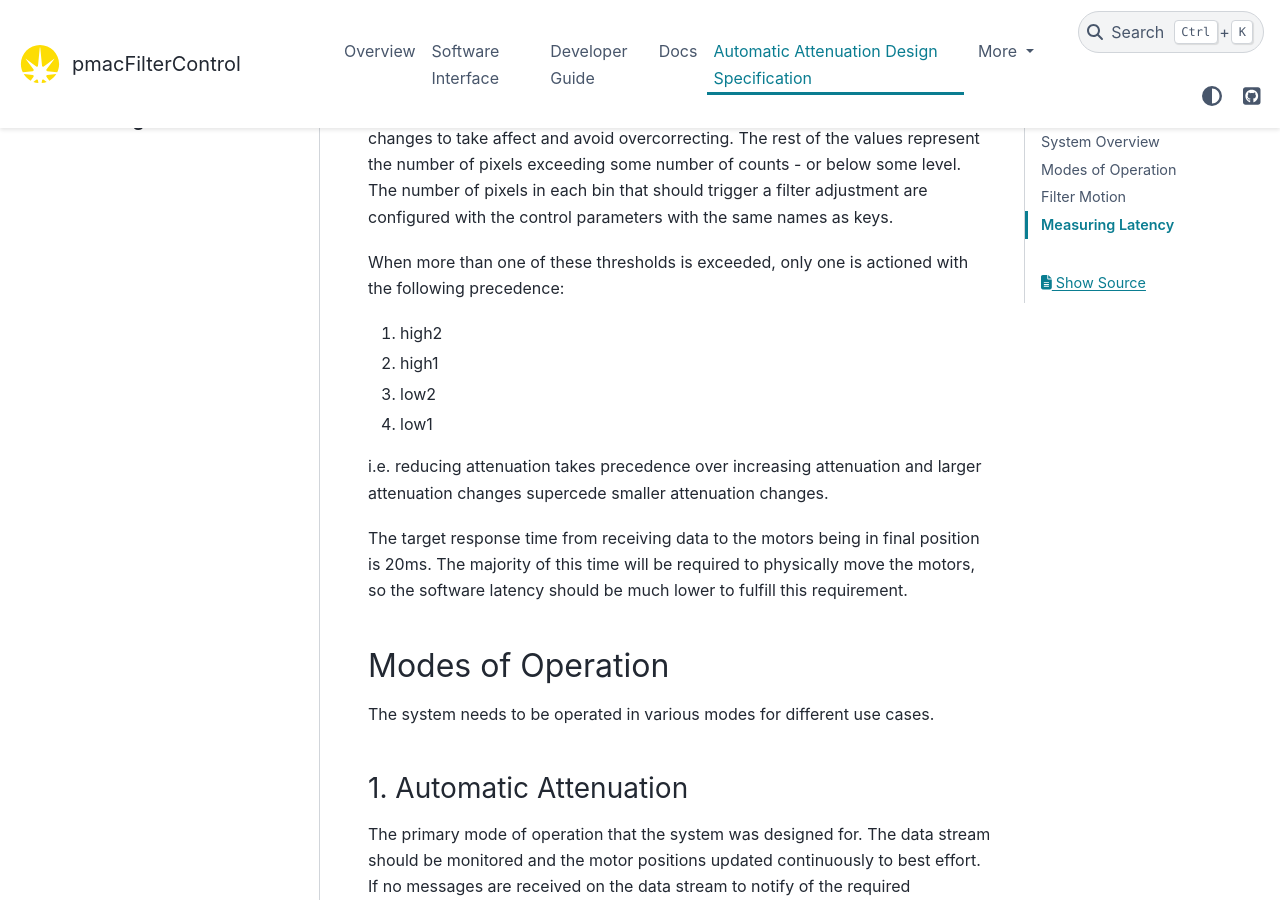
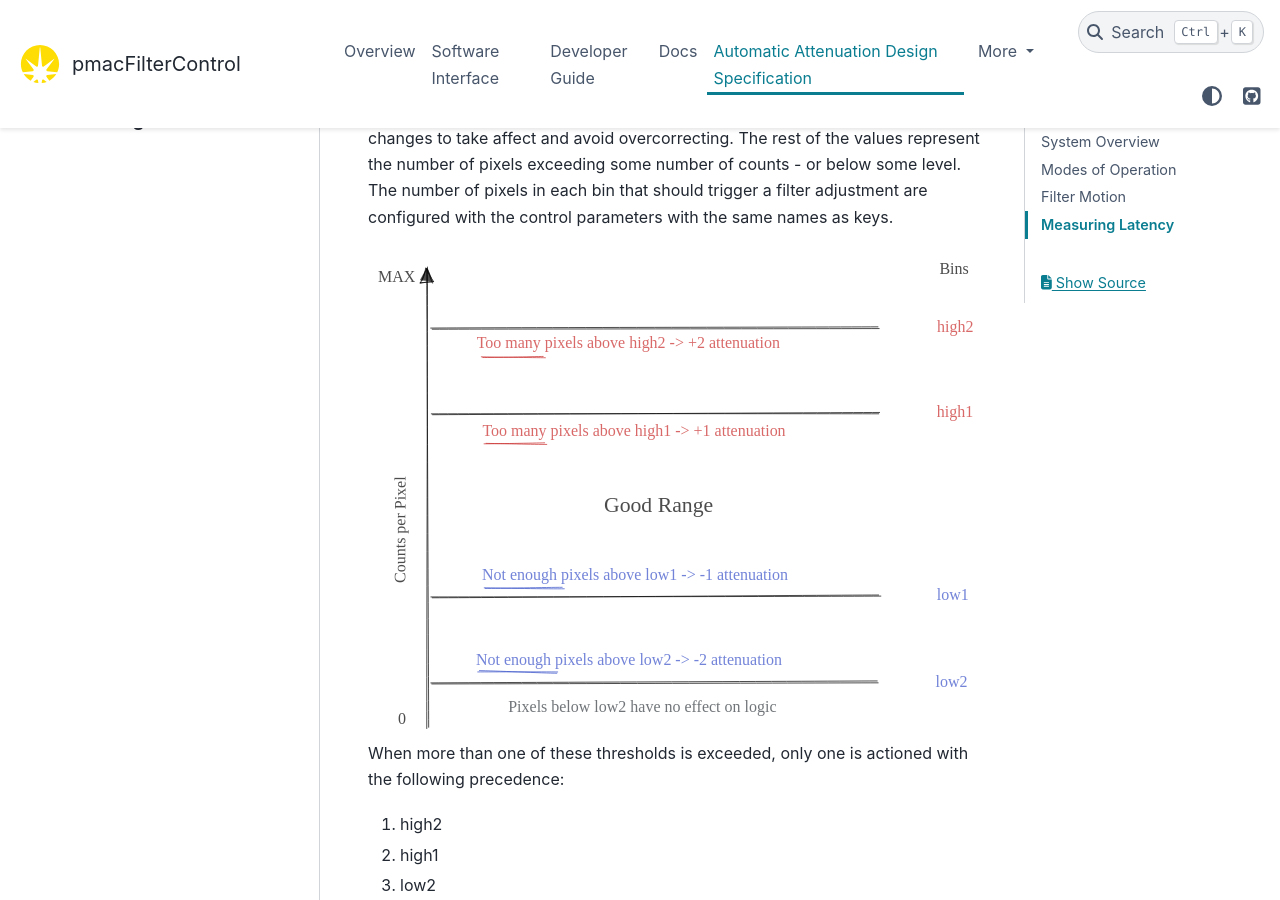
Before and after one commit to DiamondLightSource/pmacFilterControl, a Sphinx documentation site: the page built from docs/reference/design_spec.md, in a window 1280 px wide and 900 px high, scrolled down 1331 px. Built offline with Sphinx 7.4.7 and the PyData theme 0.15.4, drawn with Linux system fonts in a browser that asks for light colours; some web fonts are replaced.

````diff
--- a/docs/reference/design_spec.md
+++ b/docs/reference/design_spec.md
@@ -41,6 +41,10 @@ affect and avoid overcorrecting. The rest of the values represent the number of
 exceeding some number of counts - or below some level. The number of pixels in each bin
 that should trigger a filter adjustment are configured with the control parameters with
 the same names as keys.
+
+```{raw} html
+:file: ../images/thresholds.svg
+```
 
 When more than one of these thresholds is exceeded, only one is actioned with the
 following precedence:
````
Also changed, not shown: docs/images/thresholds.svg (added).
